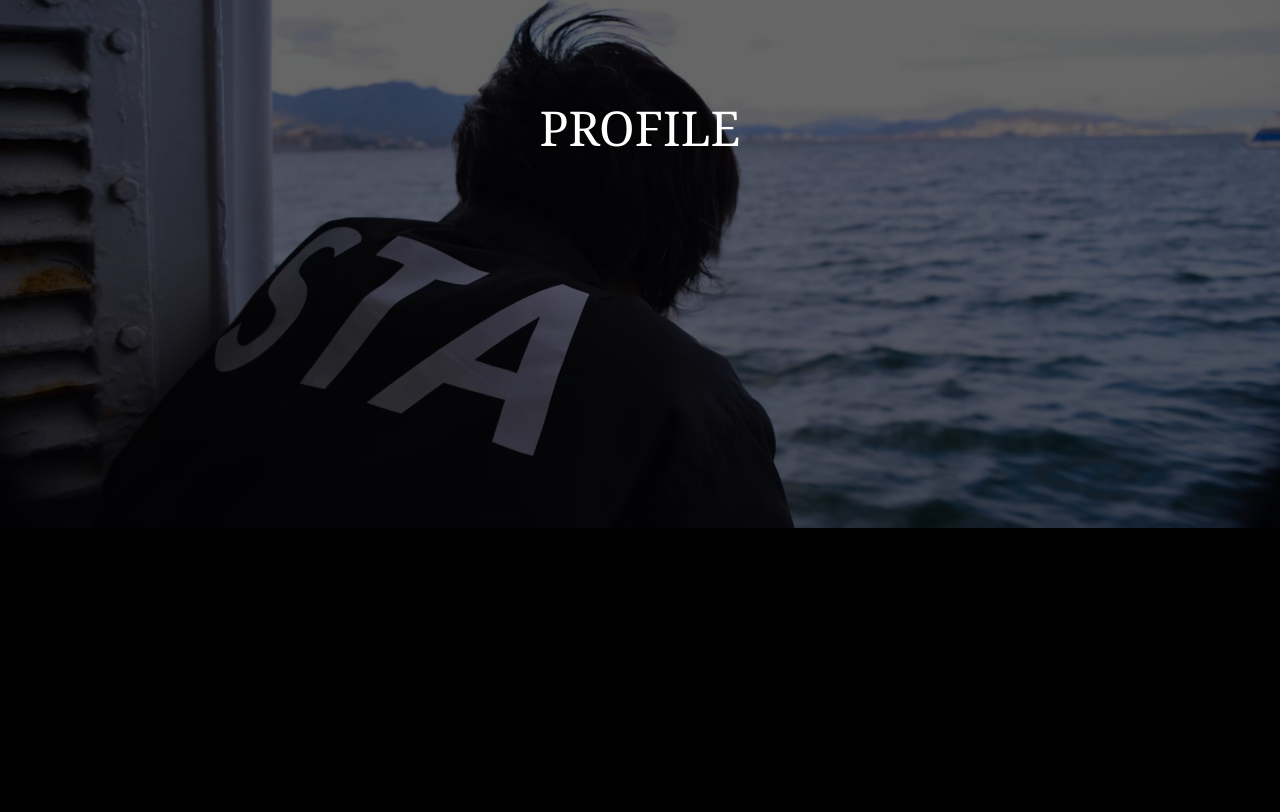
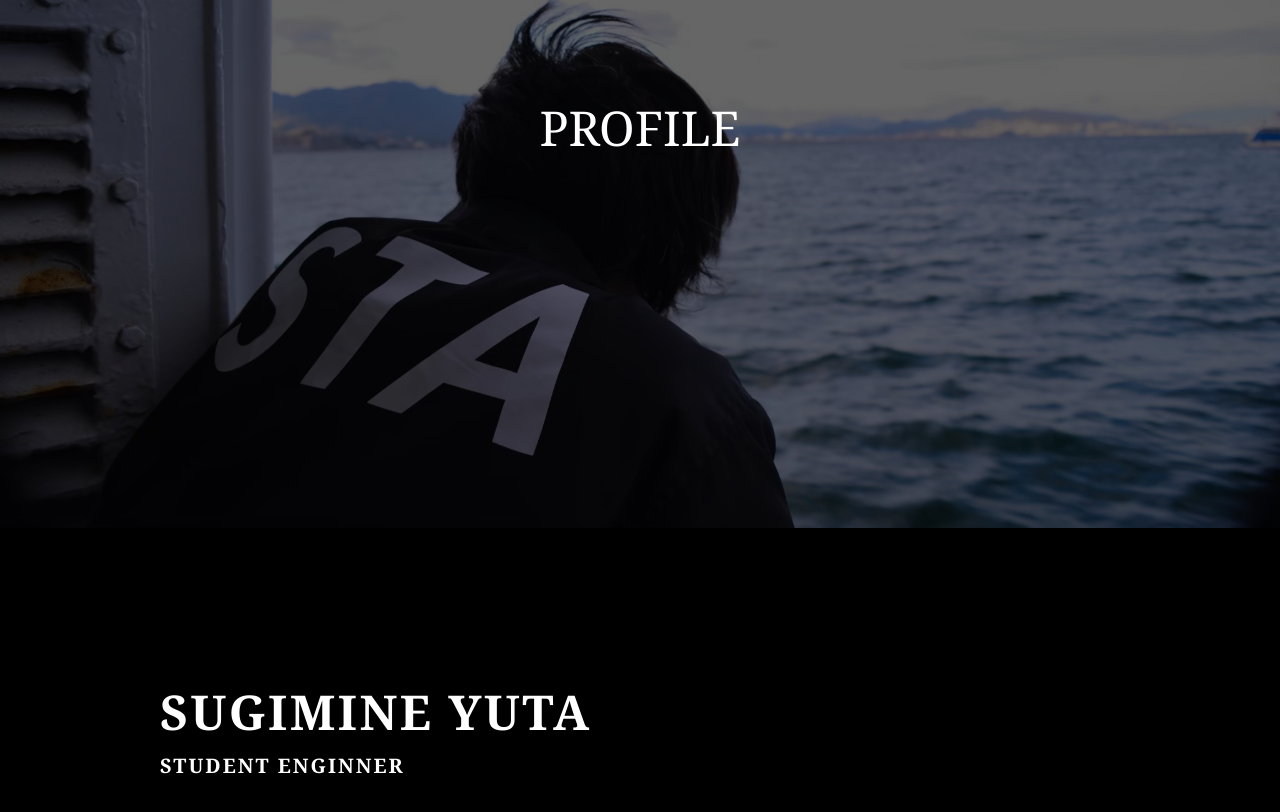
Before and after one commit to yuta-2001/blog-with-microcms, a Next.js app: page /profile in a window 1280 px wide. Shown: the part 272-1084 px from the top of the page. Built offline with nearby package versions, Linux system fonts and the light colour scheme.

Commit message:
プロフィール氏名

```diff
--- a/pages/profile.js
+++ b/pages/profile.js
@@ -11,9 +11,16 @@ export default function Profile () {
 				<div className="absolute bg-black bg-opacity-60 top-0 left-0 w-full h-full z-20"></div>
 				<Image src="/profileMv.jpg" width={1280} height={800} quality={100} className="absolute top-1/2 left-1/2 -translate-x-2/4 -translate-y-2/4 block min-w-min min-h-screen w-screen h-screen z-10" alt="mv" />
 			</div>
-			<main className="w-full h-screen bg-black relative z-10">
-				<div className="container mx-auto">
-
+			<main className="w-full h-screen bg-black relative z-10 text-white font-serif">
+				<div className="w-3/4 mx-auto py-40">
+					<h3 className="font-bold ">
+						<span className="text-5xl mb-4 inline-block tracking-wider">
+							SUGIMINE YUTA
+						</span><br />
+						<span className="text-xl inline-block tracking-widest">
+							STUDENT ENGINNER
+						</span>
+					</h3>
 				</div>
 			</main>
 		</Layout>
```
